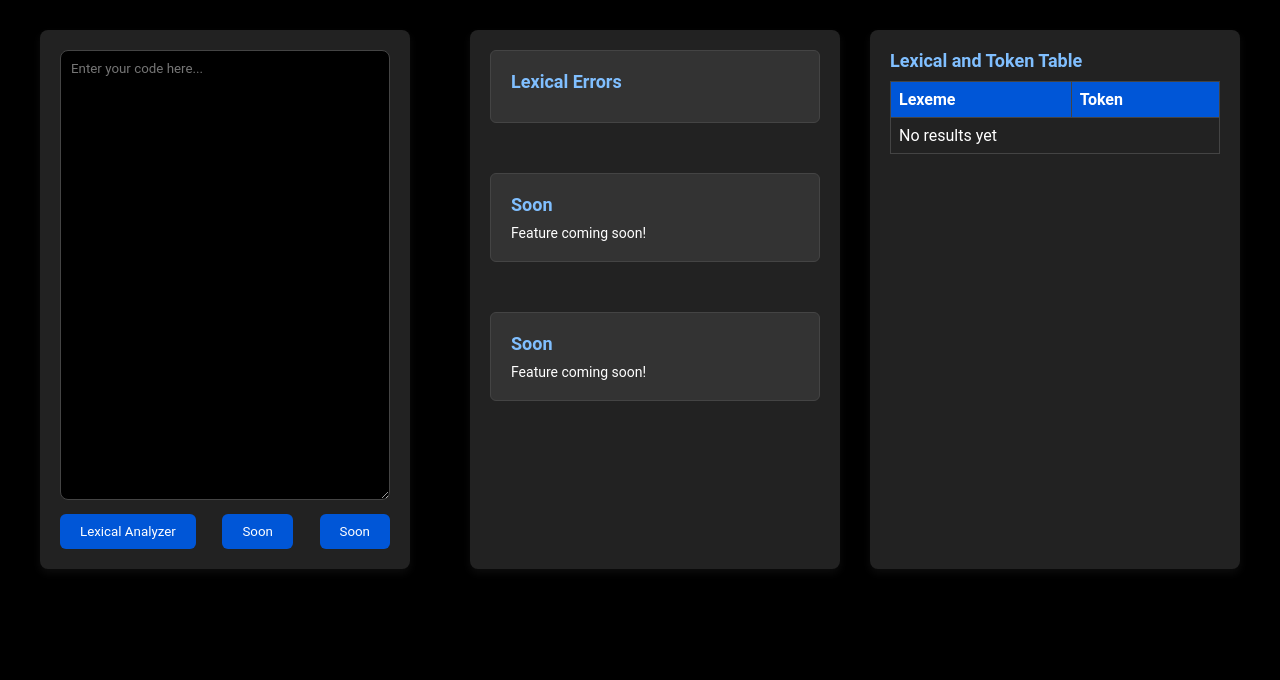
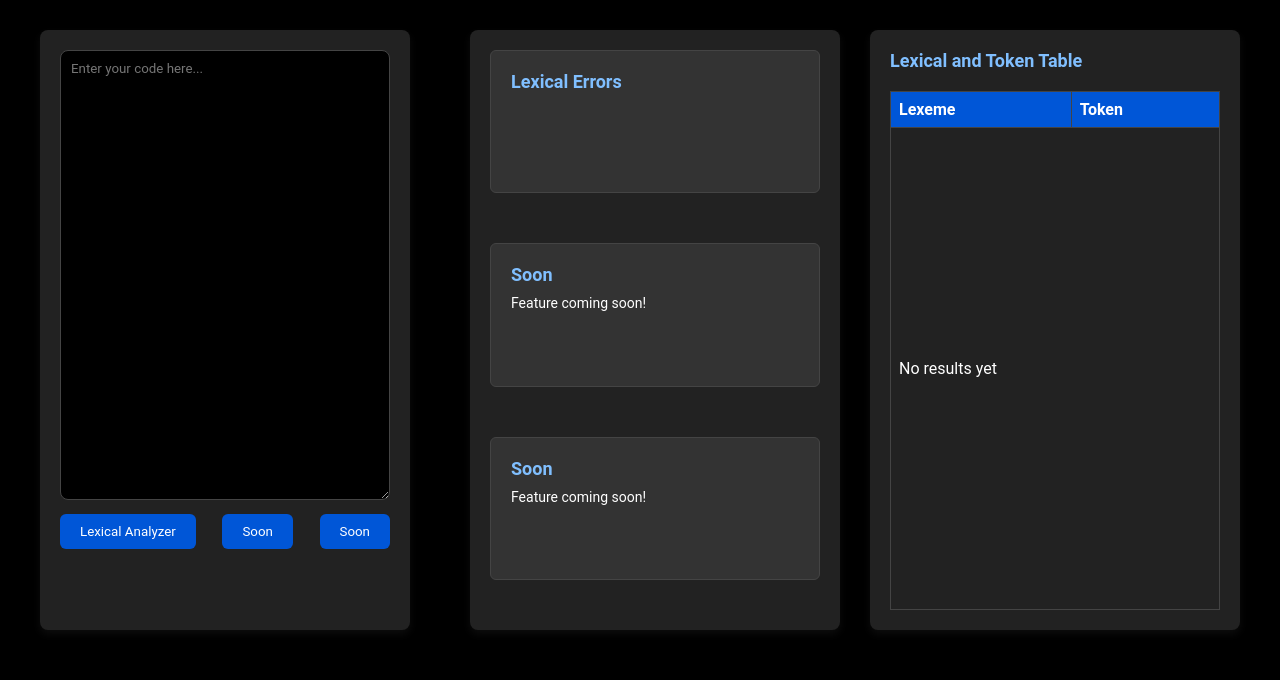
Before and after one commit to Woodpck/chef-compiler, a Flask app: page / in a window 1280 px wide. Shown: the part 120-800 px from the top of the page. Run offline with Flask 3, Linux system fonts and the light colour scheme.

Commit message:
front end responsive

```diff
--- a/static/style.css
+++ b/static/style.css
@@ -1,4 +1,3 @@
-/* Global Styles */
 * {
     margin: 0;
     padding: 0;
@@ -12,7 +11,6 @@
     color: #fff;
 }
 
-/* Header */
 header {
     display: flex;
     align-items: center;
@@ -27,7 +25,7 @@
 }
 
 nav ul {
-    list-style: none;
+    list-style-type: none;
     display: flex;
     gap: 20px;
 }
@@ -46,7 +44,6 @@
     background-color: #444;
 }
 
-/* Layout */
 .input-section {
     margin-bottom: 25px;
 }
@@ -54,6 +51,9 @@
 .three-column-layout {
     display: flex;
     gap: 30px;
+    align-items: stretch;
+    flex-wrap: wrap;
+    width: 100%;
 }
 
 .column {
@@ -62,6 +62,10 @@
     padding: 20px;
     border-radius: 8px;
     box-shadow: 0 4px 8px rgba(255, 255, 255, 0.05);
+    display: flex;
+    flex-direction: column;
+    min-width: 300px;
+    min-height: 600px; /* Changed from 500px */
 }
 
 .column h2 {
@@ -70,22 +74,30 @@
     color: #80bfff;
 }
 
+.input-area {
+    display: flex;
+    flex-direction: column;
+    flex: 1;
+}
+
 .input-area textarea {
     width: 100%;
-    height: 450px;
+    flex: 1;
+    min-height: 450px;
     border: 1px solid #444;
     border-radius: 8px;
     background-color: #000;
     color: #fff;
     padding: 10px;
+    resize: vertical;
 }
 
-/* Buttons */
 .button-container {
     margin-top: 10px;
     display: flex;
     gap: 10px;
     justify-content: space-between;
+    flex-wrap: wrap;
 }
 
 button {
@@ -102,13 +114,22 @@
     background-color: #0045b0;
 }
 
-/* Error Block */
+.error-sections {
+    display: flex;
+    flex-direction: column;
+    gap: 20px;
+    flex: 1;
+}
+
 .error-block {
     margin-bottom: 30px;
     padding: 20px;
     border: 1px solid #444;
     border-radius: 6px;
     background-color: #333;
+    flex: 1;
+    display: flex;
+    flex-direction: column;
 }
 
 .error-block p {
@@ -116,23 +137,29 @@
     white-space: pre-wrap;
 }
 
-.error-sections {
-    display: flex;
-    flex-direction: column;
-    gap: 20px;
-}
-
-/* Result Table */
 .result-table {
     background-color: #222;
     padding: 20px;
     border-radius: 8px;
+    max-height: 600px; /* Changed from 450px */
+    overflow-y: auto;
+    flex-grow: 1;
+    display: flex;
+    flex-direction: column;
+    min-height: 500px;
+}
+.table-container {
+    flex: 1;
+    display: flex;
+    flex-direction: column;
+    overflow-y: auto;
 }
 
 table {
     width: 100%;
     border-collapse: collapse;
     margin-top: 10px;
+    flex-grow: 1;
 }
 
 th, td {
@@ -149,3 +176,13 @@
 tr:nth-child(even) {
     background-color: #333;
 }
+
+@media (max-width: 1024px) {
+    .three-column-layout {
+        flex-direction: column;
+    }
+
+    .column {
+        min-height: 500px;
+    }
+}
```
